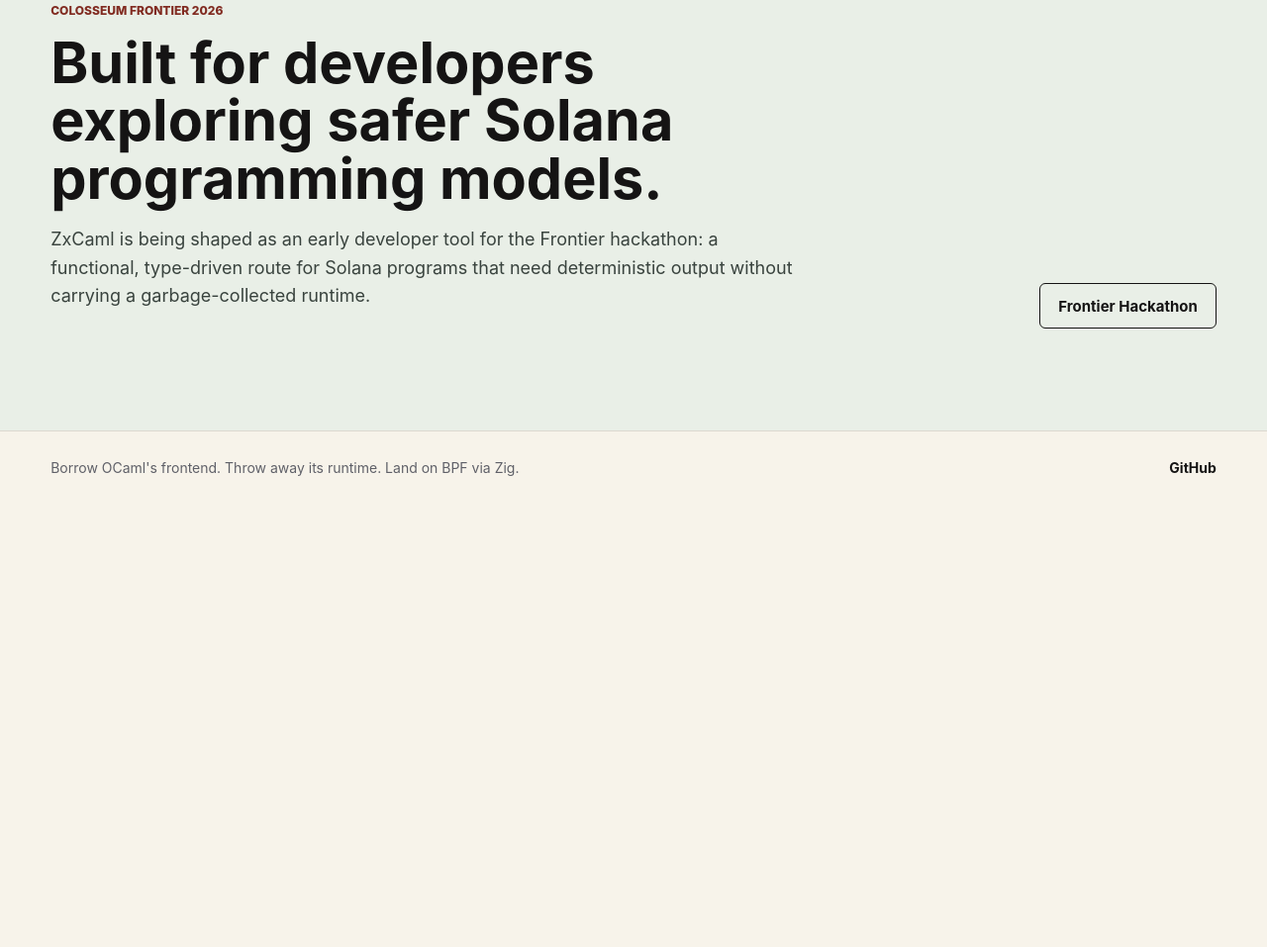
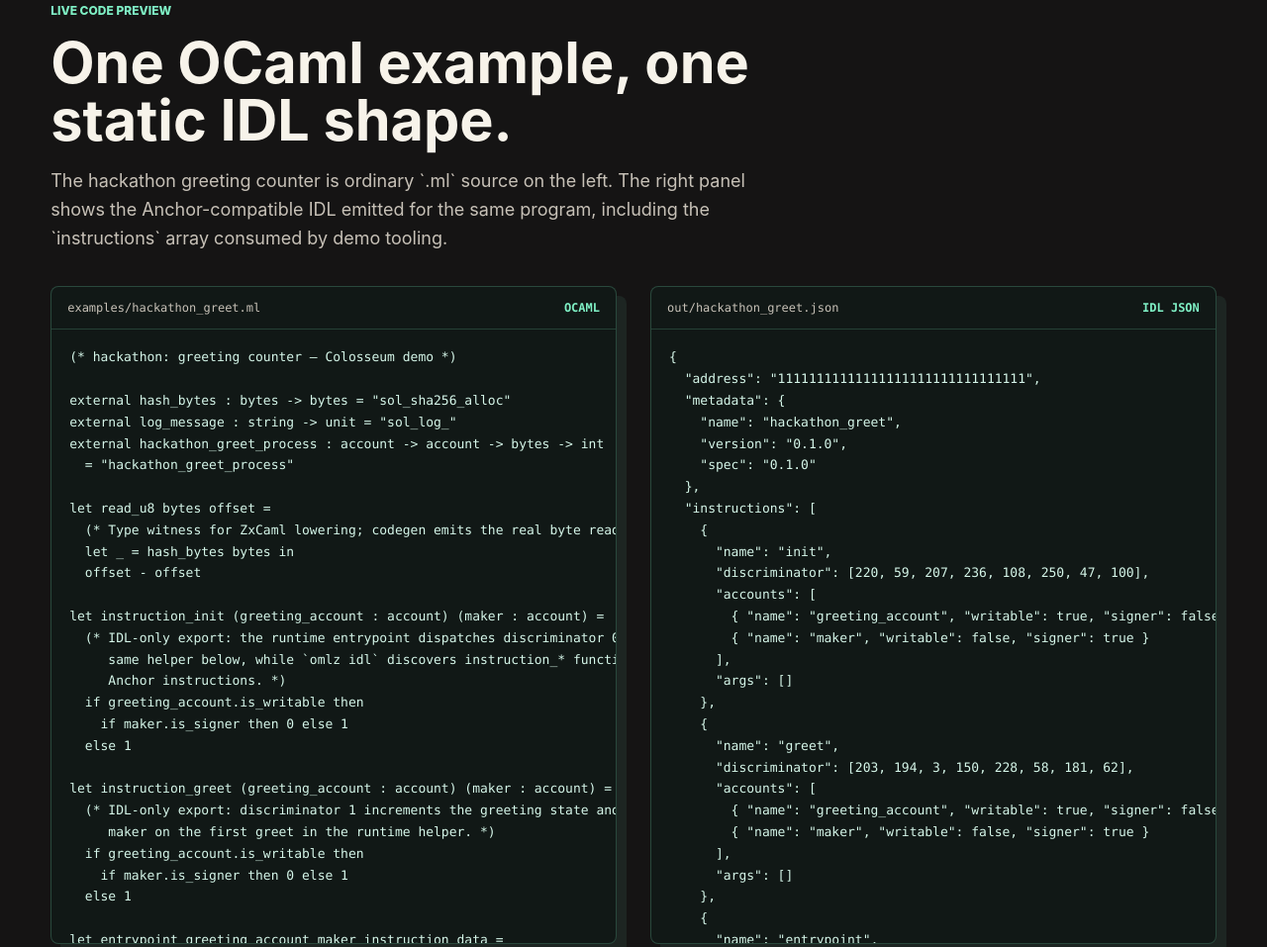
Before and after one commit to DaviRain-Su/zxcaml, a website: page site/index.html in a window 1280 px wide. Shown: the part 3273-4230 px from the top of the page at 99% size. Before the commit the page ends 3782 px from the top, so only its background shows below. Drawn offline with Linux system fonts and the light colour scheme.

Commit message:
feat(site): add live code preview
Co-authored-by: factory-droid[bot] <138933559+factory-droid[bot]@users.noreply.github.com>

```diff
--- a/site/index.html
+++ b/site/index.html
@@ -102,6 +102,109 @@
           </div>
         </div>
       </section>
+      <section id="live-code" class="band live-code">
+        <div class="section-heading">
+          <p class="eyebrow">Live Code Preview</p>
+          <h2>One OCaml example, one static IDL shape.</h2>
+          <p>The hackathon greeting counter is ordinary `.ml` source on the left. The right panel shows the Anchor-compatible IDL emitted for the same program, including the `instructions` array consumed by demo tooling.</p>
+        </div>
+        <div class="preview-grid" aria-label="hackathon_greet source and IDL preview">
+          <article class="code-card">
+            <div class="code-card-header">
+              <span>examples/hackathon_greet.ml</span>
+              <span>OCaml</span>
+            </div>
+            <pre><code class="language-ocaml">(* hackathon: greeting counter — Colosseum demo *)
+
+external hash_bytes : bytes -&gt; bytes = "sol_sha256_alloc"
+external log_message : string -&gt; unit = "sol_log_"
+external hackathon_greet_process : account -&gt; account -&gt; bytes -&gt; int
+  = "hackathon_greet_process"
+
+let read_u8 bytes offset =
+  (* Type witness for ZxCaml lowering; codegen emits the real byte read. *)
+  let _ = hash_bytes bytes in
+  offset - offset
+
+let instruction_init (greeting_account : account) (maker : account) =
+  (* IDL-only export: the runtime entrypoint dispatches discriminator 0 to the
+     same helper below, while `omlz idl` discovers instruction_* functions as
+     Anchor instructions. *)
+  if greeting_account.is_writable then
+    if maker.is_signer then 0 else 1
+  else 1
+
+let instruction_greet (greeting_account : account) (maker : account) =
+  (* IDL-only export: discriminator 1 increments the greeting state and records
+     maker on the first greet in the runtime helper. *)
+  if greeting_account.is_writable then
+    if maker.is_signer then 0 else 1
+  else 1
+
+let entrypoint greeting_account maker instruction_data =
+  (* The greeting account is the PDA derived from ["greet", maker.key].
+     The Mollusk fixture follows the repository's canonical bump-255 PDA
+     pattern: tests choose a maker whose canonical PDA bump is 255, and the
+     runtime helper verifies that exact bumped address. *)
+  let _ = log_message "hackathon_greet: dispatch" in
+  let discriminator = read_u8 instruction_data 0 in
+  if discriminator = 0 then
+    hackathon_greet_process greeting_account maker instruction_data
+  else if discriminator = 1 then
+    hackathon_greet_process greeting_account maker instruction_data
+  else 1</code></pre>
+          </article>
+          <article class="code-card">
+            <div class="code-card-header">
+              <span>out/hackathon_greet.json</span>
+              <span>IDL JSON</span>
+            </div>
+            <pre><code class="language-json">{
+  "address": "11111111111111111111111111111111",
+  "metadata": {
+    "name": "hackathon_greet",
+    "version": "0.1.0",
+    "spec": "0.1.0"
+  },
+  "instructions": [
+    {
+      "name": "init",
+      "discriminator": [220, 59, 207, 236, 108, 250, 47, 100],
+      "accounts": [
+        { "name": "greeting_account", "writable": true, "signer": false },
+        { "name": "maker", "writable": false, "signer": true }
+      ],
+      "args": []
+    },
+    {
+      "name": "greet",
+      "discriminator": [203, 194, 3, 150, 228, 58, 181, 62],
+      "accounts": [
+        { "name": "greeting_account", "writable": true, "signer": false },
+        { "name": "maker", "writable": false, "signer": true }
+      ],
+      "args": []
+    },
+    {
+      "name": "entrypoint",
+      "discriminator": [237, 127, 171, 8, 17, 8, 23, 233],
+      "accounts": [],
+      "args": [
+        { "name": "greeting_account", "type": "i64" },
+        { "name": "maker", "type": "i64" },
+        { "name": "instruction_data", "type": "bytes" }
+      ]
+    }
+  ],
+  "accounts": [],
+  "types": [],
+  "events": [],
+  "errors": [],
+  "constants": []
+}</code></pre>
+          </article>
+        </div>
+      </section>
       <section id="frontier" class="band frontier">
         <div>
           <p class="eyebrow">Colosseum Frontier 2026</p>
--- a/site/styles.css
+++ b/site/styles.css
@@ -268,6 +268,58 @@ code { font-family: "SFMono-Regular", Consolas, "Liberation Mono", monospace; }
   color: var(--accent-dark);
   text-decoration: underline;
 }
+.live-code {
+  background: #151414;
+  color: var(--paper);
+}
+.live-code .section-heading p:not(.eyebrow) {
+  max-width: 760px;
+  color: #c7c1b7;
+  font-size: 18px;
+  line-height: 1.6;
+}
+.live-code .eyebrow {
+  color: var(--code-line);
+}
+.preview-grid {
+  display: grid;
+  grid-template-columns: repeat(2, minmax(0, 1fr));
+  gap: clamp(20px, 4vw, 34px);
+  margin-top: 34px;
+}
+.code-card {
+  min-width: 0;
+  overflow: hidden;
+  border: 1px solid rgba(127, 240, 197, .22);
+  border-radius: 8px;
+  background: var(--code);
+  box-shadow: 10px 10px 0 rgba(127, 240, 197, .08);
+}
+.code-card-header {
+  display: flex;
+  align-items: center;
+  justify-content: space-between;
+  gap: 16px;
+  padding: 14px 16px;
+  border-bottom: 1px solid rgba(127, 240, 197, .18);
+  color: #c7c1b7;
+  font-family: "SFMono-Regular", Consolas, "Liberation Mono", monospace;
+  font-size: 12px;
+}
+.code-card-header span:last-child {
+  color: var(--code-line);
+  font-weight: 800;
+  text-transform: uppercase;
+}
+.code-card pre {
+  max-height: 620px;
+  overflow: auto;
+  padding: 18px;
+  white-space: pre;
+  color: #d5f6e9;
+  font-size: 13px;
+  line-height: 1.6;
+}
 .frontier {
   display: flex;
   align-items: end;
@@ -294,6 +346,7 @@ footer a { color: var(--ink); font-weight: 700; }
   .hero { min-height: auto; }
   .pipeline { grid-template-columns: repeat(2, minmax(0, 1fr)); }
   .hackathon-grid { grid-template-columns: 1fr; }
+  .preview-grid { grid-template-columns: 1fr; }
 }
 @media (max-width: 560px) {
   h1 { font-size: 42px; }
```
